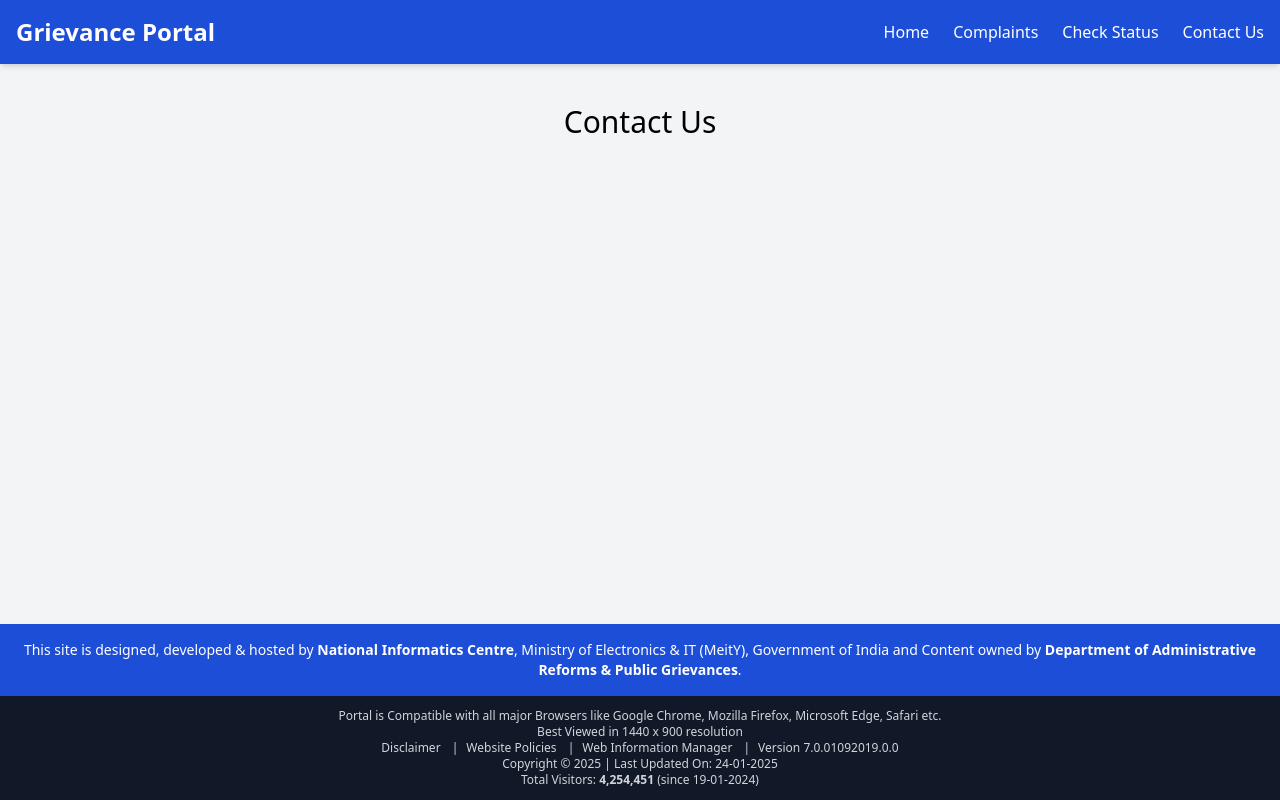
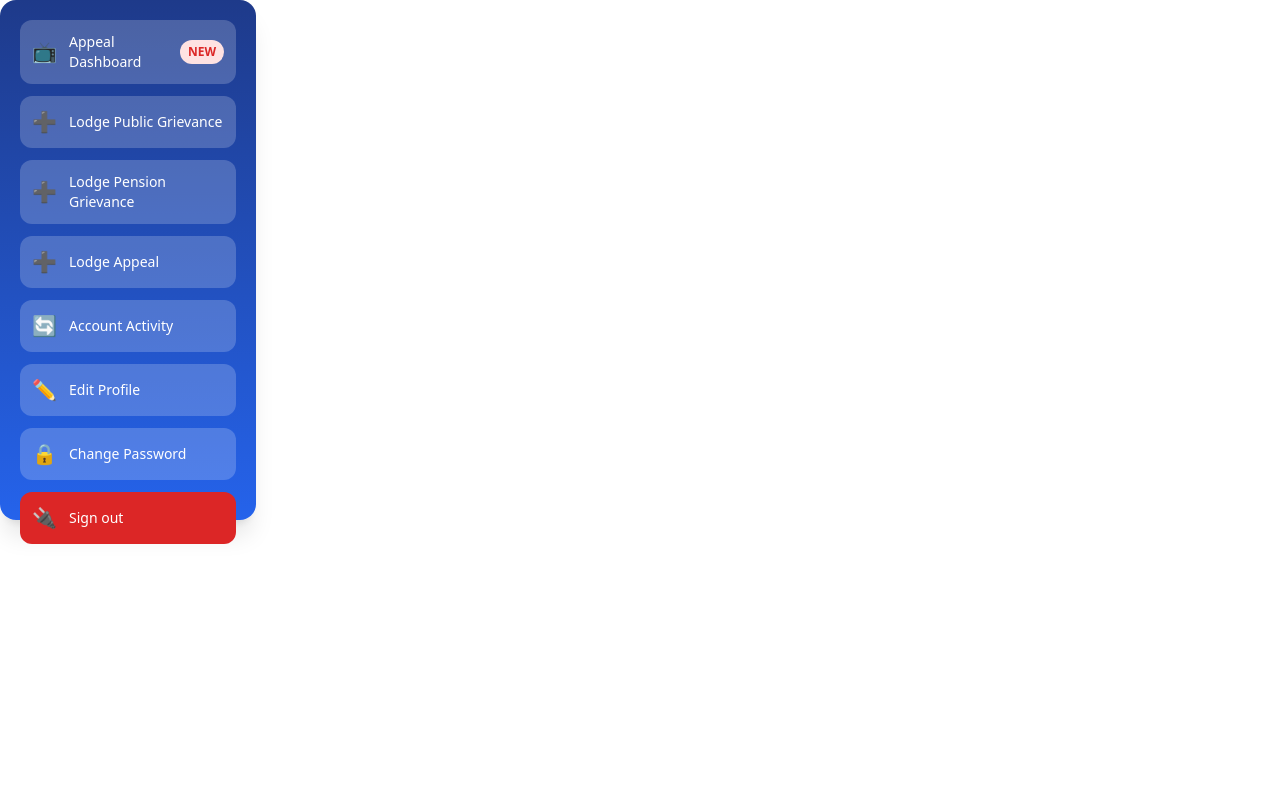
Before and after one commit to sarthaknayyar/aspire-hackathon, a React (Create React App) app in the folder frontend/: page /contact in a window 1280 px wide. Built offline with nearby package versions, Linux system fonts and the light colour scheme.

Commit message:
some changes

```diff
--- a/frontend/src/App.js
+++ b/frontend/src/App.js
@@ -1,26 +1,40 @@
-import { Routes, Route } from "react-router-dom";
-import Header from "./components/Header";
-import Footer from "./components/Footer";
-import Home from "./pages/Home";
-import Complaints from "./pages/Complaints";
-import Status from "./pages/Status";
-import Contact from "./pages/Contact";
+// import { Routes, Route } from "react-router-dom";
+// import Header from "./components/Header";
+// import Footer from "./components/Footer";
+// import Home from "./pages/Home";
+// import Complaints from "./pages/Complaints";
+// import Status from "./pages/Status";
+// import Contact from "./pages/Contact";
+
+// function App() {
+//   return (
+//     <div className="flex flex-col min-h-screen bg-gray-100">
+//       <Header />
+//       <div className="flex-grow">
+//         <Routes>
+//           <Route path="/" element={<Home />} />
+//           <Route path="/complaints" element={<Complaints />} />
+//           <Route path="/status" element={<Status />} />
+//           <Route path="/contact" element={<Contact />} />
+
+//         </Routes>
+//       </div>
+//       <Footer />
+//     </div>
+//   );
+// }
+
+// export default App;
+
+
+
+import Sidebar from "./components/Sidebar";
 
 function App() {
   return (
-    <div className="flex flex-col min-h-screen bg-gray-100">
-      <Header />
-      <div className="flex-grow">
-        <Routes>
-          <Route path="/" element={<Home />} />
-          <Route path="/complaints" element={<Complaints />} />
-          <Route path="/status" element={<Status />} />
-          <Route path="/contact" element={<Contact />} />
 
-        </Routes>
-      </div>
-      <Footer />
-    </div>
+      <Sidebar />
+
   );
 }
 
--- a/frontend/src/components/Sidebar.jsx
+++ b/frontend/src/components/Sidebar.jsx
@@ -2,15 +2,8 @@ import React from "react";
 
 export default function Sidebar() {
   return (
-    <div className="h-[75vh] w-64 p-5 rounded-xl bg-gradient-to-b from-blue-900 to-blue-600 shadow-lg backdrop-blur-md text-white">
+    <div className="h-[65vh] w-64 p-5 rounded-2xl bg-gradient-to-b from-blue-900 to-blue-600 shadow-xl backdrop-blur-md text-white">
 
-      {/* Header */}
-      <div className="bg-white/20 text-white font-semibold p-4 rounded-xl text-center mb-6 shadow-md">
-        <span className="flex items-center justify-center space-x-2 text-lg">
-          🎨
-          <span>Grievance Dashboard</span>
-        </span>
-      </div>
 
       {/* Menu Items */}
       <ul className="space-y-3">
@@ -30,17 +23,20 @@ export default function Sidebar() {
 function SidebarItem({ icon, text, badge, special }) {
   return (
     <li
-      className={`flex justify-between items-center p-3 rounded-xl cursor-pointer transition-all transform hover:scale-105 ${
-        special
+      className={`flex justify-between items-center p-3 rounded-xl cursor-pointer transition-all duration-200 transform hover:scale-105 hover:shadow-md ${special
           ? "bg-red-600 hover:bg-red-700 text-white"
           : "bg-white/20 hover:bg-white/30 text-white"
-      }`}
+        }`}
     >
       <div className="flex items-center space-x-3">
-        <span className="text-lg">{icon}</span>
+        <span className="text-xl">{icon}</span>
         <span className="text-sm font-medium">{text}</span>
       </div>
-      {badge && <span className="text-xs font-bold text-red-400">{badge}</span>}
+      {badge && (
+        <span className="ml-2 px-2 py-1 text-xs font-bold bg-red-100 text-red-600 rounded-full">
+          {badge}
+        </span>
+      )}
     </li>
   );
 }
```
